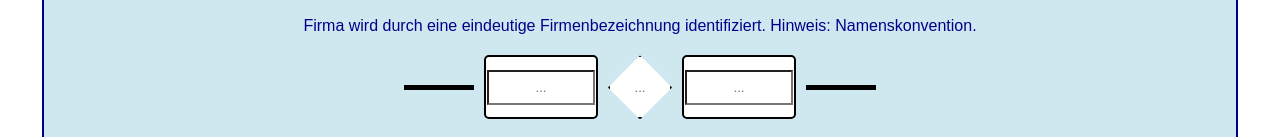
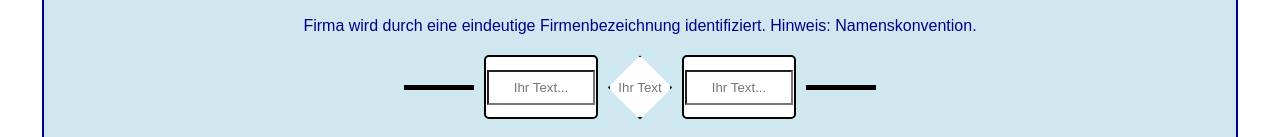
Before and after one commit to VladimirVaraksin/AGILA_MOD, a website: page index.html in a window 1280 px wide. Shown: the part 129-266 px from the top of the page. Drawn offline with Linux system fonts and the light colour scheme.

Commit message:
Update index.html

```diff
--- a/index.html
+++ b/index.html
@@ -112,19 +112,19 @@
     <div class="draggableContainer">
         <div class="rectangle" id="draggable1" draggable="true">
             <label for="draggable1-text"></label>
-            <input type="text" id="draggable1-text" placeholder="...">
+            <input type="text" id="draggable1-text" placeholder="Ihr Text...">
         </div>
         <div class="line" id="draggable2" draggable="true">
         </div>
         <div class="rhombus" id="draggable3" draggable="true">
             <label for="draggable2-text"></label>
-            <input type="text" id="draggable2-text" placeholder="...">
+            <input type="text" id="draggable2-text" placeholder="Ihr Text">
         </div>
         <div class="line" id="draggable4" draggable="true">
         </div>
         <div class="rectangle" id="draggable5" draggable="true">
             <label for="draggable3-text"></label>
-            <input type="text" id="draggable3-text" placeholder="...">
+            <input type="text" id="draggable3-text" placeholder="Ihr Text...">
         </div>
     </div>
     <div class="draggableContainer">
```
